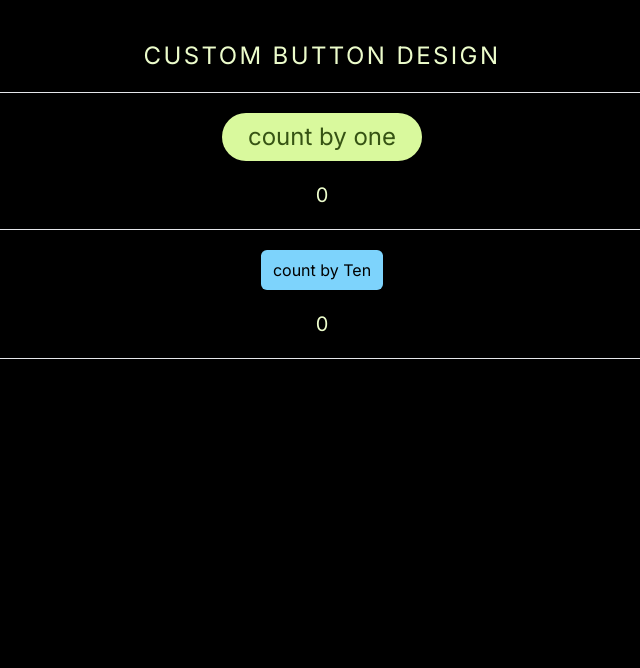
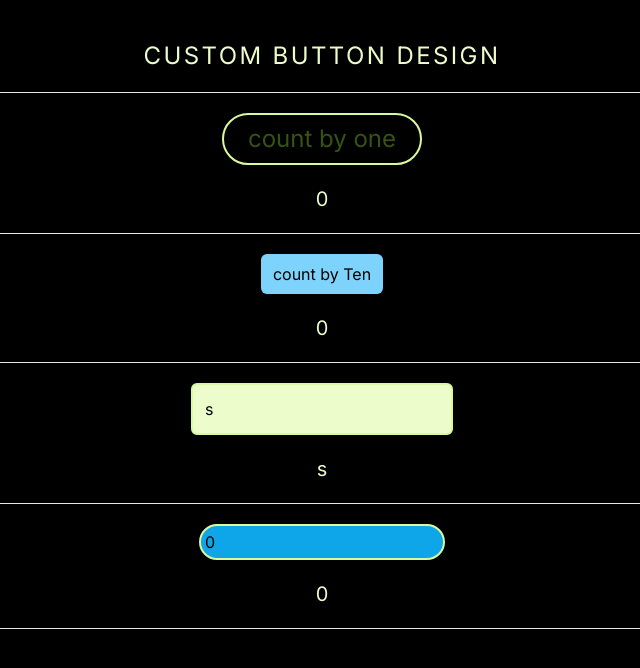
Before and after one commit to shrix1/learning, a Next.js app: page / in a window 1280 px wide. Shown: the top 668 px of the page, without its empty margins (318-958 px from the left). Built offline with nearby package versions, Linux system fonts and the light colour scheme.

Commit message:
add: custom input components

```diff
--- a/app/components/Button.tsx
+++ b/app/components/Button.tsx
@@ -10,21 +10,30 @@ function cn(...inputs: ClassValue[]) {
 }
 
 // giving custom props to the component + default type of a HTML button
-interface ButtonProps extends React.HTMLAttributes<HTMLButtonElement> {
+interface ButtonProps extends React.ButtonHTMLAttributes<HTMLButtonElement> {
   name?: string
   disabled?: boolean
+  outline?: boolean
 }
 
 const Button: React.FC<ButtonProps> = ({
   name,
   disabled,
   className,
+  outline,
   ...props
 }) => {
   return (
     <button
       disabled={disabled}
-      className={cn("bg-lime-200 text-lime-900 p-2 rounded-full", className)}
+      className={
+        outline
+          ? cn(
+              "border-lime-200 border-2 text-lime-900 p-2 rounded-full",
+              className
+            )
+          : cn("bg-lime-200 text-lime-900 p-2 rounded-full", className)
+      }
       {...props}
     >
       {name}
--- /dev/null
+++ b/app/components/Input.tsx
@@ -0,0 +1,35 @@
+import React from "react"
+
+import { clsx, type ClassValue } from "clsx"
+import { twMerge } from "tailwind-merge"
+
+function cn(...inputs: ClassValue[]) {
+  return twMerge(clsx(...inputs))
+}
+
+interface InputProps extends React.InputHTMLAttributes<HTMLInputElement> {
+  type?: string
+  placeholder?: string
+}
+
+const Input: React.FC<InputProps> = ({
+  type,
+  placeholder,
+  className,
+
+  ...props
+}) => {
+  return (
+    <input
+      type={type}
+      placeholder={placeholder}
+      className={cn(
+        "border-2 border-lime-200 p-3 rounded-md text-black bg-lime-100",
+        className
+      )}
+      {...props}
+    />
+  )
+}
+
+export default Input
--- a/app/page.tsx
+++ b/app/page.tsx
@@ -2,10 +2,13 @@
 import Image from "next/image"
 import Button from "./components/Button"
 import { useState } from "react"
+import Input from "./components/Input"
 
 export default function Home() {
   const [count, setCount] = useState<number>(0)
   const [count2, setCount2] = useState<number>(0)
+  const [input, setInput] = useState<string>("s")
+  const [input2, setInput2] = useState<number>(0)
 
   return (
     <div className="flex flex-col gap-5 justify-center items-center">
@@ -16,11 +19,11 @@ export default function Home() {
 
       <Button
         name="count by one"
-        className="text-2xl w-[200px]"
+        className="text-2xl w-[200px] "
+        outline
         onClick={() => setCount((p) => p + 1)}
       />
       <h1 className="text-xl text-center">{count}</h1>
-
       <hr className="w-full " />
 
       <Button
@@ -29,7 +32,26 @@ export default function Home() {
         onClick={() => setCount2((p) => p + 10)}
       />
       <h1 className="text-xl text-center">{count2}</h1>
+      <hr className="w-full " />
 
+      <Input
+        placeholder="something"
+        type="text"
+        className="outline-none "
+        value={input}
+        onChange={(e) => setInput(e.target.value)}
+      />
+      <h1 className="text-xl text-center">{input}</h1>
+      <hr className="w-full " />
+
+      <Input
+        placeholder="something"
+        type="number"
+        className="outline-none bg-sky-500 p-1 rounded-full"
+        value={input2}
+        onChange={(e) => setInput2(e.target.valueAsNumber)}
+      />
+      <h1 className="text-xl text-center">{input2}</h1>
       <hr className="w-full " />
     </div>
   )
```
